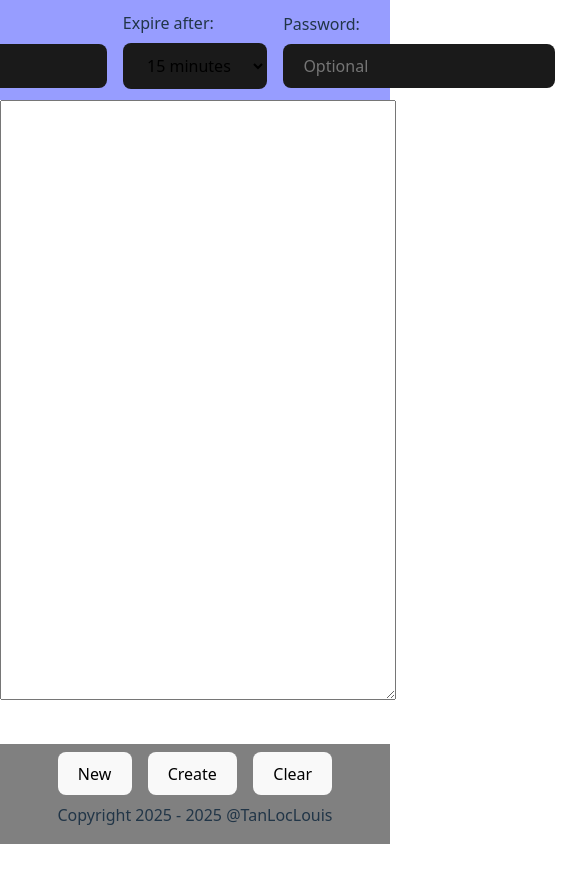
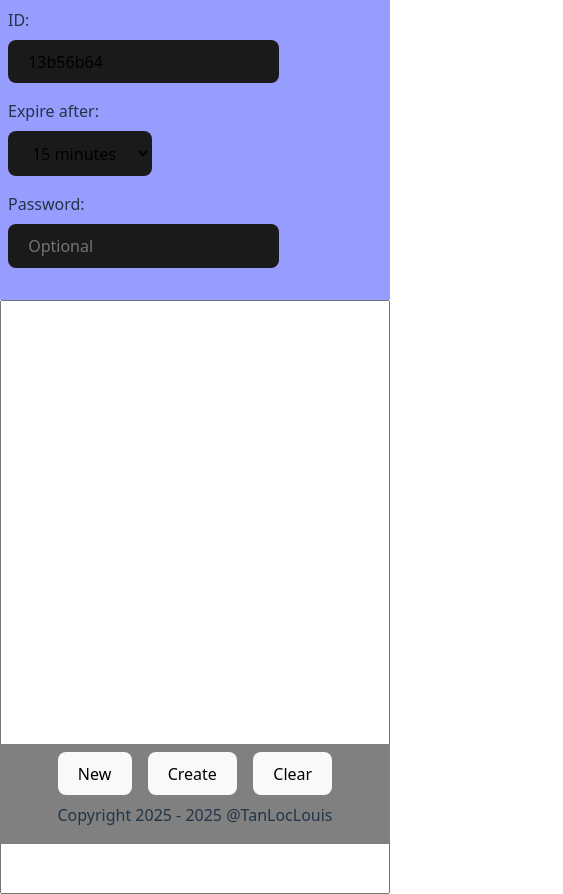
Before and after one commit to TanLocLouis/quikbin, a React (Vite) app: page / in a window 390 px wide. Shown: the whole page, 563 px wide, since content can reach past the window. Before the commit the page ends 844 px from the top, so only its background shows below. Built offline with nearby package versions, Linux system fonts and the light colour scheme.

Commit message:
add responsive for phone UI

```diff
--- /dev/null
+++ b/src/create.css
@@ -0,0 +1,10 @@
+@media screen and (max-width: 600px) {
+  .header {
+    height: 300px;
+    display: block;
+  }
+  .container {
+    position: absolute;
+    top: 200px;
+  }
+}
--- a/src/create.jsx
+++ b/src/create.jsx
@@ -1,6 +1,7 @@
 import { useEffect, useRef, useState } from 'react';
 import { v4 as uuidv4 } from 'uuid';
 import axios from 'axios';
+import './create.css';
 
 function Create() {
   // Text area state
@@ -101,7 +102,7 @@ function Create() {
       </div>
 
       <div className="container">
-        <textarea style={{"position": "absolute", "top": "100px", "left": "0px", "width": "100%", "height": "calc(100vh - 250px)"}}
+        <textarea style={{"position": "absolute", "top": "100px", "left": "0px", "width": "100vw", "height": "calc(100vh - 250px)", "boxSizing": "border-box", "padding": "1em", "fontSize": "1.5em", "resize": "none"}}
                   onChange={handleTextChanged}
                   ref={textAreaRef}></textarea>
       </div>
--- a/src/index.css
+++ b/src/index.css
@@ -74,6 +74,7 @@ button:focus-visible {
 
 input, select {
   margin: 0.5em;
+
   max-width: 1000px;
   border-radius: 8px;
   border: 1px solid transparent;
--- a/src/show.jsx
+++ b/src/show.jsx
@@ -62,7 +62,9 @@ function Show() {
             <h5 style={{margin: "0 0 0 1em"}}>ID: {metadata.id}</h5>
             <button id="copy-link" style={{margin: "0 0 0 1em"}} onClick={handleCopyLink}>Copy Link</button>
             <button id="copy-text" style={{margin: "0 0 0 1em"}} onClick={handleCopyText}>Copy Text</button>
-            <textarea style={{margin: "1em", padding: "1em", width: "100%", height: "calc(100vh - 300px)"}} value={text}></textarea>
+            <div>
+              <textarea style={{margin: "1em", padding: "1em", width: "100vw", height: "calc(100vh - 300px)"}} value={text}></textarea>
+            </div>
         </div>
     </div>
   );
```
